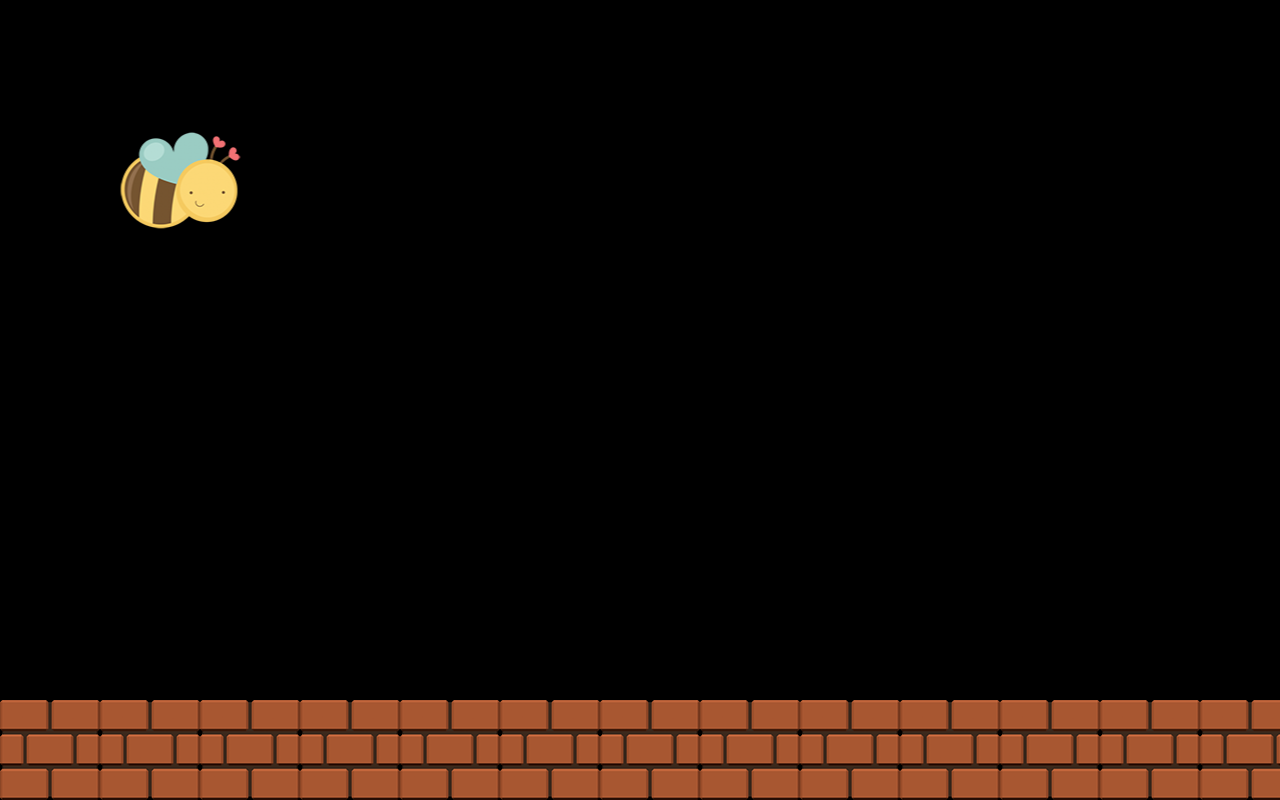
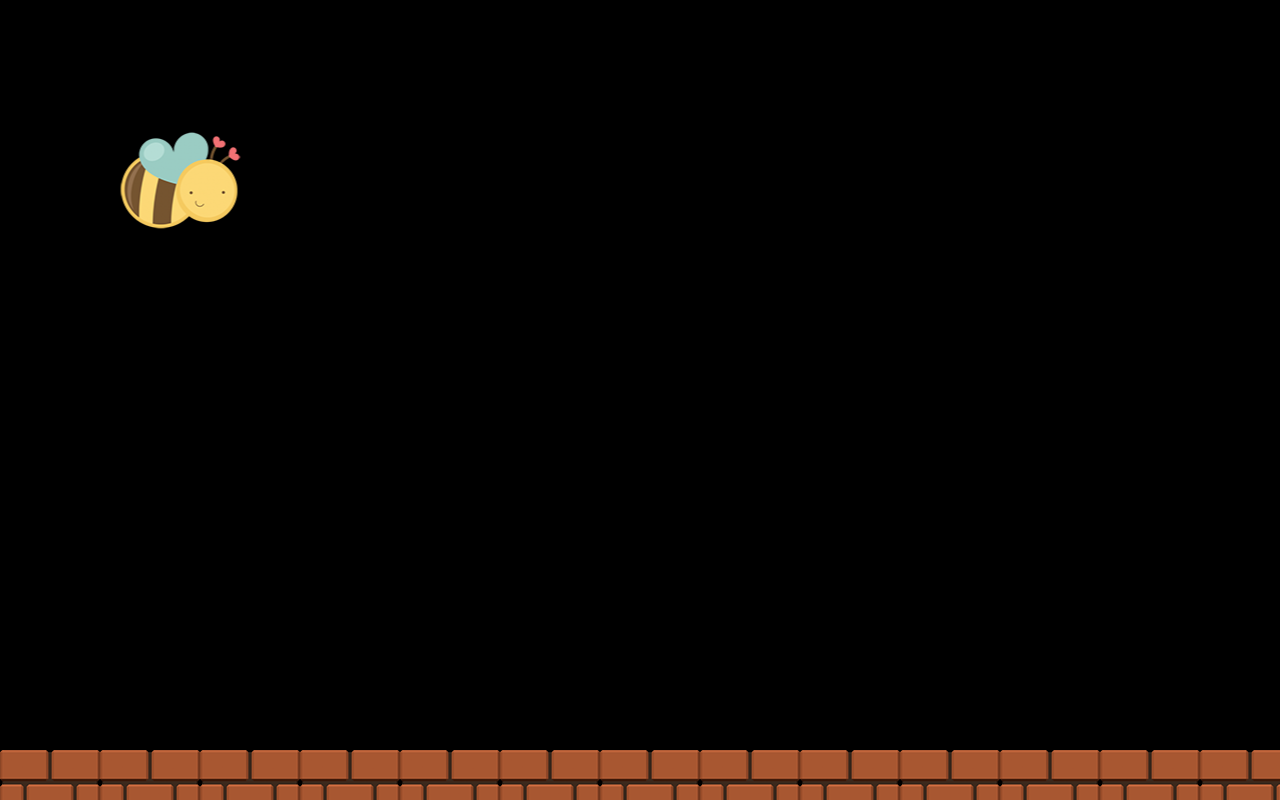
Before and after one commit to seterry/CMNHdemoBirdFlinger, a plain HTML site: page index.html in a window 1280 px wide. Drawn offline with Linux system fonts and the light colour scheme; animation ran at ten frames a second.

Commit message:
Move floor down

```diff
--- a/index.html
+++ b/index.html
@@ -64,7 +64,7 @@
 			x = 0;
 			while (x < this.game.width*2) {
 				brick = this.add.sprite(x, this.game.height, 'brick');
-				brick.y = brick.y - brick.height;
+				brick.y = brick.y - brick.height/2.0;
 				this.physics.enable(brick, Phaser.Physics.ARCADE);
 				brick.body.allowGravity = false;
 				brick.body.immovable = true;
```
